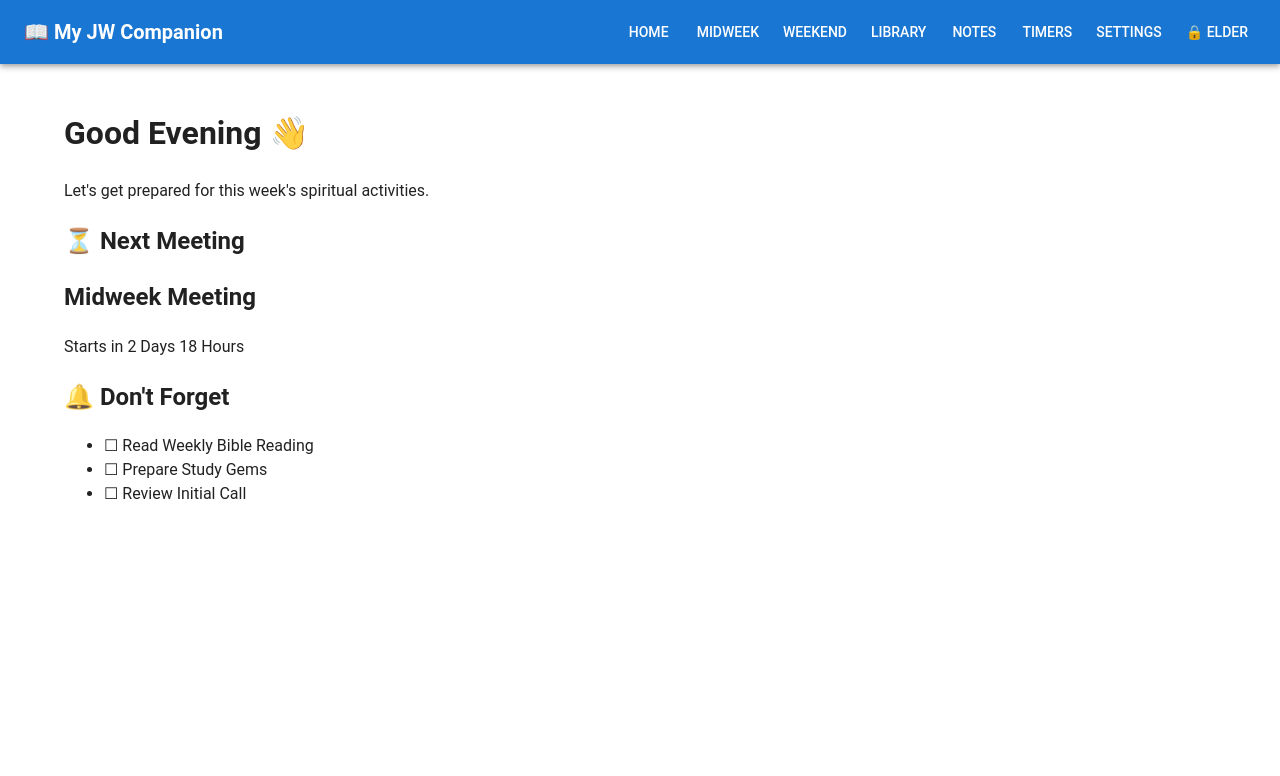
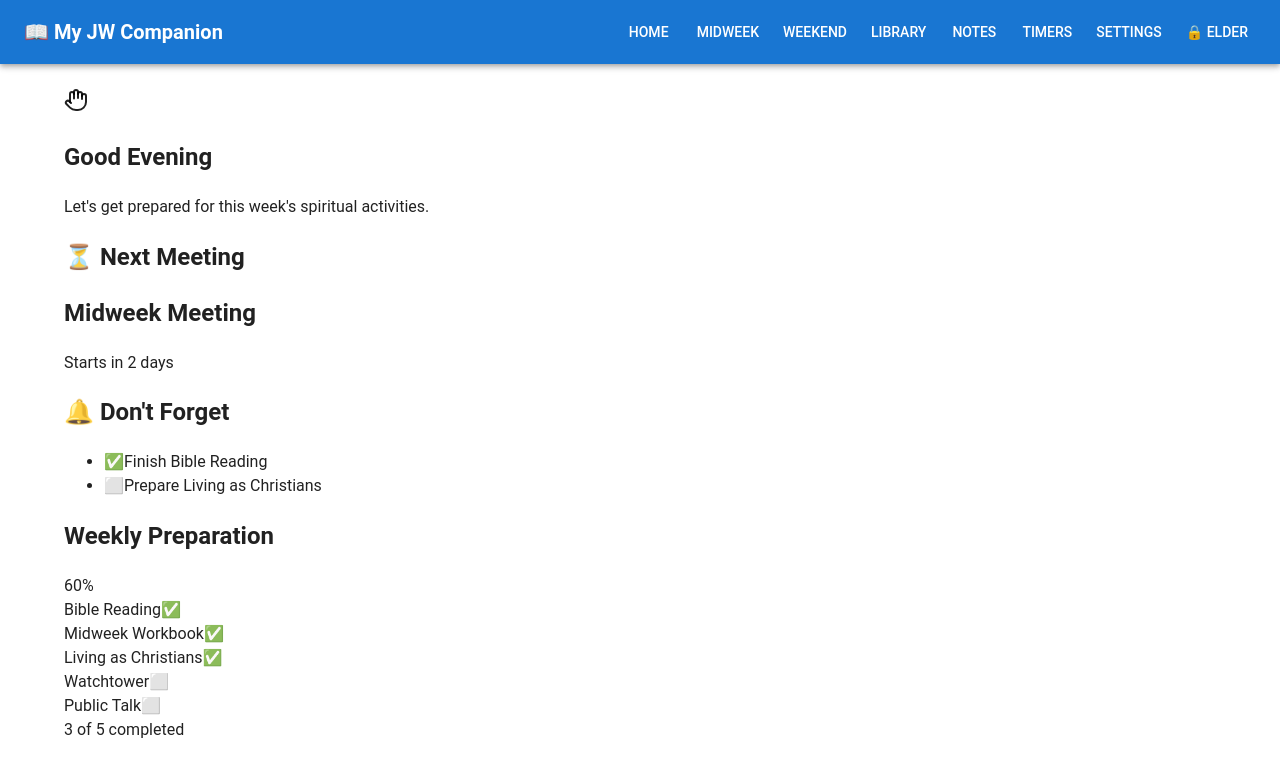
Before and after one commit to kadamsandesh28-star/jw-meeting-companion, a React (Vite) app: page / in a window 1280 px wide. Shown: the top 776 px of the page. Built offline with nearby package versions, Linux system fonts and the light colour scheme.

Commit message:
Add weekly progress dashboard card and begin dashboard UI refresh

```diff
--- a/package.json
+++ b/package.json
@@ -29,6 +29,7 @@
     "@emotion/styled": "^11.14.1",
     "@mui/icons-material": "^7.3.2",
     "@mui/material": "^7.3.2",
+    "lucide-react": "^1.25.0",
     "react": "^18.3.1",
     "react-dom": "^18.3.1",
     "react-router-dom": "^6.30.1"
--- a/src/Components/dashboard/GreetingCard.tsx
+++ b/src/Components/dashboard/GreetingCard.tsx
@@ -1,3 +1,4 @@
+import { Hand } from "lucide-react";
 import Card from "../ui/Card";
 
 interface Props {
@@ -6,12 +7,11 @@ interface Props {
 
 export default function GreetingCard({ greeting }: Props) {
   return (
-    <Card>
-      <h1 className="text-3xl font-bold">
-        {greeting} 👋
-      </h1>
-
-      <p className="mt-2 text-gray-500">
+    <Card
+      title={greeting}
+      icon={<Hand className="h-6 w-6 text-blue-600" />}
+    >
+      <p className="text-gray-500 dark:text-gray-400">
         Let's get prepared for this week's spiritual activities.
       </p>
     </Card>
--- a/src/Components/dashboard/ReminderCard.tsx
+++ b/src/Components/dashboard/ReminderCard.tsx
@@ -1,7 +1,12 @@
 import Card from "../ui/Card";
 
+interface Reminder {
+  title: string;
+  done: boolean;
+}
+
 interface Props {
-  reminders: string[];
+  reminders: Reminder[];
 }
 
 export default function ReminderCard({
@@ -12,10 +17,20 @@ export default function ReminderCard({
       <ul className="space-y-2">
         {reminders.map((item) => (
           <li
-            key={item}
+            key={item.title}
             className="flex items-center gap-2"
           >
-            ☐ {item}
+            <span>{item.done ? "✅" : "⬜"}</span>
+
+            <span
+              className={
+                item.done
+                  ? "line-through text-gray-500"
+                  : ""
+              }
+            >
+              {item.title}
+            </span>
           </li>
         ))}
       </ul>
--- /dev/null
+++ b/src/Components/dashboard/WeeklyProgressCard.tsx
@@ -0,0 +1,59 @@
+interface ProgressItem {
+  title: string;
+  completed: boolean;
+}
+
+interface WeeklyProgressCardProps {
+  progress: ProgressItem[];
+}
+
+export default function WeeklyProgressCard({
+  progress,
+}: WeeklyProgressCardProps) {
+  const completed = progress.filter((item) => item.completed).length;
+  const percentage = Math.round(
+    (completed / progress.length) * 100
+  );
+
+  return (
+    <div className="rounded-xl bg-white shadow-md p-6">
+
+      <div className="flex justify-between items-center mb-4">
+        <h2 className="text-lg font-semibold">
+          Weekly Preparation
+        </h2>
+
+        <span className="text-blue-600 font-bold">
+          {percentage}%
+        </span>
+      </div>
+
+      <div className="w-full bg-gray-200 rounded-full h-3 mb-5">
+        <div
+          className="bg-blue-600 h-3 rounded-full transition-all duration-500"
+          style={{ width: `${percentage}%` }}
+        />
+      </div>
+
+      <div className="space-y-2">
+        {progress.map((item) => (
+          <div
+            key={item.title}
+            className="flex justify-between items-center"
+          >
+            <span>{item.title}</span>
+
+            <span>
+              {item.completed ? "✅" : "⬜"}
+            </span>
+          </div>
+        ))}
+      </div>
+
+      <div className="mt-5 text-sm text-gray-500">
+        {completed} of {progress.length} completed
+      </div>
+
+    </div>
+  );
+}
--- a/src/Components/ui/Card.tsx
+++ b/src/Components/ui/Card.tsx
@@ -19,12 +19,14 @@ export default function Card({
   return (
     <div
       className={clsx(
-        "rounded-2xl border border-gray-200 dark:border-gray-700",
-        "bg-white dark:bg-gray-900",
-        "shadow-sm hover:shadow-md transition-shadow",
-        "p-5",
-        className
-      )}
+  "rounded-2xl border border-gray-200 dark:border-gray-700",
+  "bg-white dark:bg-gray-900",
+  "shadow-sm hover:shadow-lg",
+  "transition-all duration-300",
+  "hover:-translate-y-1",
+  "p-5",
+  className
+)}
     >
       {(title || icon) && (
         <div className="mb-4 flex items-center gap-2">
--- a/src/data/mockDashboard.ts
+++ b/src/data/mockDashboard.ts
@@ -3,19 +3,40 @@ export const dashboardData = {
 
   nextMeeting: {
     title: "Midweek Meeting",
-    countdown: "2 Days 18 Hours",
+    countdown: "2 days",
   },
 
   reminders: [
-    "Read Weekly Bible Reading",
-    "Prepare Study Gems",
-    "Review Initial Call",
+    {
+      title: "Finish Bible Reading",
+      done: true,
+    },
+    {
+      title: "Prepare Living as Christians",
+      done: false,
+    },
   ],
 
-  weekEvents: [
-    "Tuesday - Midweek Meeting",
-    "Friday - Hospitality",
-    "Saturday - Field Service",
-    "Sunday - Weekend Meeting",
+  progress: [
+    {
+      title: "Bible Reading",
+      completed: true,
+    },
+    {
+      title: "Midweek Workbook",
+      completed: true,
+    },
+    {
+      title: "Living as Christians",
+      completed: true,
+    },
+    {
+      title: "Watchtower",
+      completed: false,
+    },
+    {
+      title: "Public Talk",
+      completed: false,
+    },
   ],
 };
--- a/src/pages/DailyScripture.tsx
+++ /dev/null
@@ -1,211 +0,0 @@
-import { useEffect, useState } from "react";
-
-import {
-  Box,
-  Button,
-  CardContent,
-  Chip,
-  Divider,
-  List,
-  ListItem,
-  ListItemText,
-  Stack,
-  TextField,
-  Typography,
-} from "@mui/material";
-
-import DashboardCard from "../components/dashboard/DashboardCard";
-
-import {
-  DailyScriptureEntry,
-  getTodayEntry,
-  saveTodayEntry,
-  getRecentReflections,
-  getReflectionStatistics,
-} from "../services/dailyScriptureService";
-
-export default function DailyScripture() {
-  const [entry, setEntry] =
-    useState<DailyScriptureEntry>(getTodayEntry());
-
-  const [history, setHistory] =
-    useState<DailyScriptureEntry[]>([]);
-
-  const [stats, setStats] =
-    useState(getReflectionStatistics());
-
-  useEffect(() => {
-    setEntry(getTodayEntry());
-    setHistory(getRecentReflections());
-    setStats(getReflectionStatistics());
-  }, []);
-
-  function save() {
-    saveTodayEntry(entry);
-
-    setHistory(getRecentReflections());
-    setStats(getReflectionStatistics());
-
-    alert("✅ Today's reflection saved.");
-  }
-
-  return (
-    <Box>
-
-      <Typography
-        variant="h4"
-        fontWeight="bold"
-        gutterBottom
-      >
-        📖 Daily Scripture
-      </Typography>
-
-      <Typography
-        color="text.secondary"
-        sx={{ mb: 3 }}
-      >
-        {new Date(entry.date).toLocaleDateString(
-          undefined,
-          {
-            weekday: "long",
-            day: "numeric",
-            month: "long",
-            year: "numeric",
-          }
-        )}
-      </Typography>
-
-      <DashboardCard>
-
-        <CardContent>
-
-          <Stack spacing={3}>
-
-            <Chip
-              label="Today's Reflection"
-              color="primary"
-              sx={{ width: "fit-content" }}
-            />
-
-            <TextField
-              label="Scripture"
-              fullWidth
-              value={entry.scripture}
-              onChange={(e) =>
-                setEntry({
-                  ...entry,
-                  scripture: e.target.value,
-                })
-              }
-            />
-
-            <TextField
-              label="Today's Theme"
-              fullWidth
-              value={entry.theme}
-              onChange={(e) =>
-                setEntry({
-                  ...entry,
-                  theme: e.target.value,
-                })
-              }
-            />
-
-            <TextField
-              label="Meditation"
-              multiline
-              minRows={5}
-              fullWidth
-              value={entry.meditation}
-              onChange={(e) =>
-                setEntry({
-                  ...entry,
-                  meditation: e.target.value,
-                })
-              }
-            />
-
-            <TextField
-              label="Application Today"
-              multiline
-              minRows={4}
-              fullWidth
-              value={entry.application}
-              onChange={(e) =>
-                setEntry({
-                  ...entry,
-                  application: e.target.value,
-                })
-              }
-            />
-
-            <Button
-              variant="contained"
-              size="large"
-              onClick={save}
-            >
-              💾 Save Today's Reflection
-            </Button>
-
-            <Divider />
-
-            <Typography
-              variant="h6"
-              fontWeight="bold"
-            >
-              📚 Recent Reflections
-            </Typography>
-
-            {history.length === 0 ? (
-              <Typography color="text.secondary">
-                No reflections yet.
-              </Typography>
-            ) : (
-              <List>
-                {history.map((item) => (
-                  <ListItem
-                    key={item.id}
-                    divider
-                  >
-                    <ListItemText
-                      primary={
-                        item.scripture ||
-                        "No Scripture"
-                      }
-                      secondary={`${item.date} • ${
-                        item.theme || "No Theme"
-                      }`}
-                    />
-                  </ListItem>
-                ))}
-              </List>
-            )}
-
-            <Divider />
-
-            <Typography
-              variant="h6"
-              fontWeight="bold"
-            >
-              📊 Reflection Statistics
-            </Typography>
-
-            <Typography>
-              <strong>Total Reflections:</strong>{" "}
-              {stats.total}
-            </Typography>
-
-            <Typography>
-              <strong>Latest Reflection:</strong>{" "}
-              {stats.latestDate}
-            </Typography>
-
-          </Stack>
-
-        </CardContent>
-
-      </DashboardCard>
-
-    </Box>
-  );
-}
--- a/src/pages/home/Home.tsx
+++ b/src/pages/home/Home.tsx
@@ -1,19 +1,18 @@
 import GreetingCard from "../../components/dashboard/GreetingCard";
 import NextMeetingCard from "../../components/dashboard/NextMeetingCard";
 import ReminderCard from "../../components/dashboard/ReminderCard";
+import WeeklyProgressCard from "../../components/dashboard/WeeklyProgressCard";
 
 import { dashboardData } from "../../data/mockDashboard";
 
 export default function Home() {
   return (
     <div className="space-y-6">
-
       <GreetingCard
         greeting={dashboardData.greeting}
       />
 
       <div className="grid gap-6 lg:grid-cols-2">
-
         <NextMeetingCard
           title={dashboardData.nextMeeting.title}
           countdown={dashboardData.nextMeeting.countdown}
@@ -22,9 +21,11 @@ export default function Home() {
         <ReminderCard
           reminders={dashboardData.reminders}
         />
-
       </div>
 
+      <WeeklyProgressCard
+        progress={dashboardData.progress}
+      />
     </div>
   );
 }
```
Also changed, not shown: src/data/dashboardData.ts (added, +84 -0 lines), src/models/dashboard.ts (added, +34 -0 lines), 1 other file (tests, documents, lock files or other folders).
